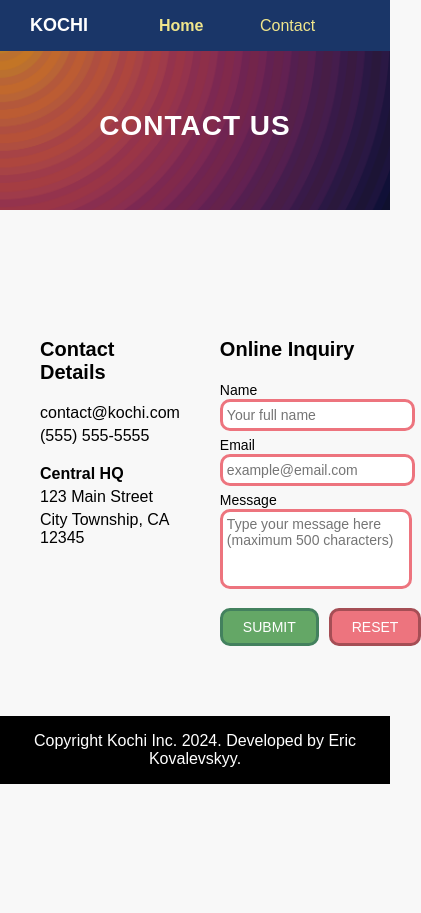
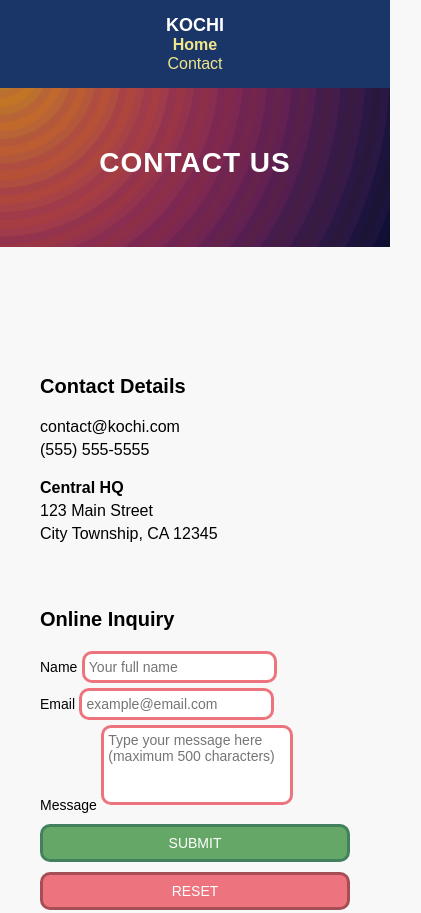
Before and after one commit to WA-A/Udacity-Project-1, a plain HTML site: page HtmlPages/contact.html in a window 390 px wide. Shown: the top 913 px of the page, 421 px wide, since content can reach past the window. Before the commit the page ends 864 px from the top, so only its background shows below. Drawn offline with Linux system fonts and the light colour scheme.

Commit message:
Edit Responsive

```diff
--- a/CssFiles/responsive.css
+++ b/CssFiles/responsive.css
@@ -104,16 +104,29 @@
 
 /* Contact Page */
 @media (max-width: 768px) {
-    .contact-container {
-        flex-direction: column;
+    header {
+        grid-template-columns: 1fr;
+        text-align: center;
     }
 
-    .contact-details, .contact-form {
-        width: 100%;
-        padding-right: 0;
+    nav ul {
+        grid-template-columns: 1fr;
+        justify-content: center;
     }
 
-    .contact-details {
-        margin-bottom: 40px;
+    .contact-container {
+        grid-template-columns: 1fr;
+    }
+
+    .form-row {
+        grid-template-columns: 1fr;
+    }
+
+    .form-buttons {
+        grid-template-columns: 1fr;
+    }
+
+    button {
+        width: 100%;
     }
 }
```
